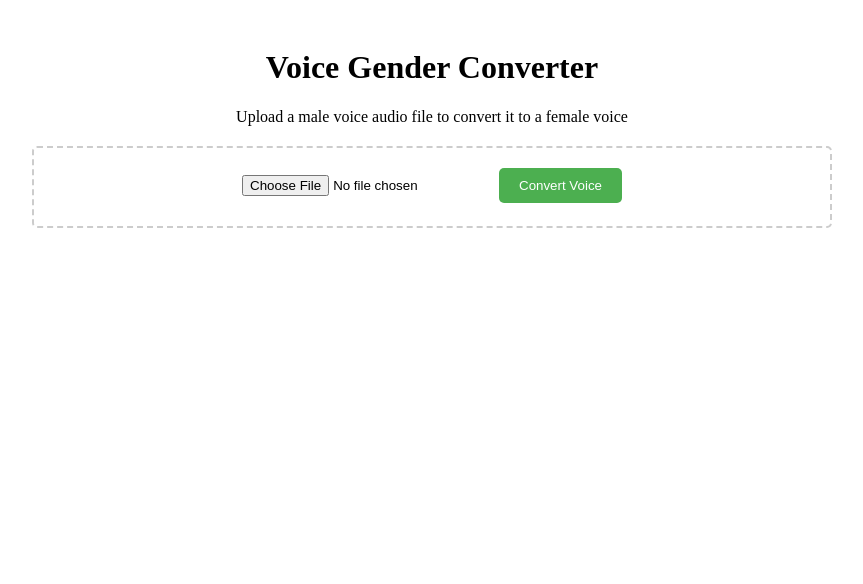
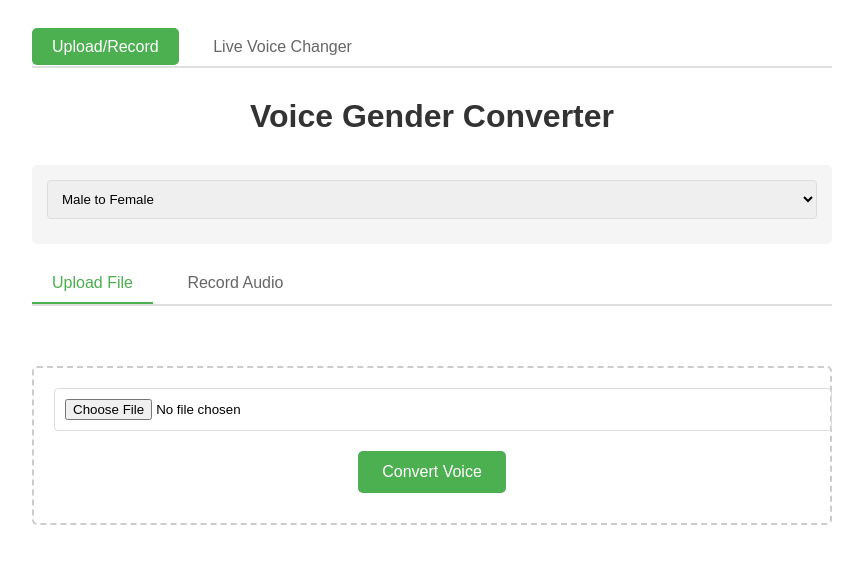
Before and after one commit to Pravinlsiye/voice-gender-converter, a Flask app: page / in a window 1280 px wide. Shown: the top 584 px of the page, without its empty margins (208-1071 px from the left). Run offline with Flask 3, Linux system fonts and the light colour scheme.

Commit message:
Implement audio processing features: add file cleanup, pitch shifting, and live voice changer functionality

```diff
--- a/app.py
+++ b/app.py
@@ -4,6 +4,8 @@ from werkzeug.utils import secure_filename
 import librosa
 import soundfile as sf
 import numpy as np
+from datetime import datetime, timedelta
+import shutil
 
 app = Flask(__name__)
 
@@ -11,6 +13,7 @@ app = Flask(__name__)
 UPLOAD_FOLDER = 'uploads'
 CONVERTED_FOLDER = 'converted'
 ALLOWED_EXTENSIONS = {'wav', 'mp3', 'ogg'}
+FILE_LIFETIME_HOURS = 24  # Files older than this will be deleted
 
 app.config['UPLOAD_FOLDER'] = UPLOAD_FOLDER
 app.config['CONVERTED_FOLDER'] = CONVERTED_FOLDER
@@ -23,40 +26,61 @@ def ensure_directories():
     os.makedirs(UPLOAD_FOLDER, exist_ok=True)
     os.makedirs(CONVERTED_FOLDER, exist_ok=True)
 
-def process_audio(input_path, output_path):
-    # Load the audio file
+def cleanup_old_files():
+    cutoff_time = datetime.now() - timedelta(hours=FILE_LIFETIME_HOURS)
+    for folder in [UPLOAD_FOLDER, CONVERTED_FOLDER]:
+        if os.path.exists(folder):
+            for filename in os.listdir(folder):
+                filepath = os.path.join(folder, filename)
+                file_time = datetime.fromtimestamp(os.path.getctime(filepath))
+                if file_time < cutoff_time:
+                    os.remove(filepath)
+
+def process_audio(input_path, output_path, conversion_type='male_to_female', pitch_shift=None):
     y, sr = librosa.load(input_path)
 
-    # Pitch shift up by 4 semitones (adjust this value as needed)
-    y_shifted = librosa.effects.pitch_shift(y, sr=sr, n_steps=4)
+    if pitch_shift is not None:
+        n_steps = float(pitch_shift)
+    else:
+        n_steps = 4 if conversion_type == 'male_to_female' else -4
 
-    # Save the processed audio
+    y_shifted = librosa.effects.pitch_shift(y, sr=sr, n_steps=n_steps)
     sf.write(output_path, y_shifted, sr)
 
 @app.route('/')
 def index():
+    cleanup_old_files()
     return render_template('index.html')
+
+@app.route('/live')
+def live():
+    return render_template('live.html')
 
 @app.route('/upload', methods=['POST'])
 def upload_file():
     ensure_directories()
+    cleanup_old_files()
 
     if 'audio' not in request.files:
         return jsonify({'error': 'No file part'}), 400
 
     file = request.files['audio']
+    conversion_type = request.form.get('conversion_type', 'male_to_female')
+    custom_pitch = request.form.get('custom_pitch')
+
     if file.filename == '':
         return jsonify({'error': 'No selected file'}), 400
 
     if file and allowed_file(file.filename):
         filename = secure_filename(file.filename)
+        timestamp = datetime.now().strftime('%Y%m%d_%H%M%S')
         input_path = os.path.join(app.config['UPLOAD_FOLDER'], filename)
-        output_filename = f'converted_{filename}'
+        output_filename = f'converted_{timestamp}_{filename}'
         output_path = os.path.join(app.config['CONVERTED_FOLDER'], output_filename)
 
         try:
             file.save(input_path)
-            process_audio(input_path, output_path)
+            process_audio(input_path, output_path, conversion_type, custom_pitch)
 
             return jsonify({
                 'message': 'File processed successfully',
@@ -67,6 +91,14 @@ def upload_file():
 
     return jsonify({'error': 'Invalid file type'}), 400
 
+@app.route('/cleanup', methods=['POST'])
+def cleanup():
+    try:
+        cleanup_old_files()
+        return jsonify({'message': 'Cleanup completed successfully'})
+    except Exception as e:
+        return jsonify({'error': str(e)}), 500
+
 @app.route('/converted/<filename>')
 def converted_file(filename):
     return send_from_directory(app.config['CONVERTED_FOLDER'], filename)
--- a/static/script.js
+++ b/static/script.js
@@ -1,9 +1,45 @@
+// Global variables for recording
+let mediaRecorder;
+let audioChunks = [];
+let recordedBlob;
+
+// Function to toggle between tabs
+function showTab(tabName) {
+    // Hide all tab contents
+    document.querySelectorAll('.tab-content').forEach(tab => {
+        tab.style.display = 'none';
+    });
+
+    // Remove active class from all tab buttons
+    document.querySelectorAll('.tab-button').forEach(button => {
+        button.classList.remove('active');
+    });
+
+    // Show the selected tab content and set active class
+    document.getElementById(tabName + 'Tab').style.display = 'block';
+    document.querySelector(`.tab-button[onclick="showTab('${tabName}')"]`).classList.add('active');
+}
+
+// Function to toggle custom pitch control visibility
+function toggleCustomPitch() {
+    const conversionType = document.getElementById('conversionType').value;
+    const customPitchControl = document.getElementById('customPitchControl');
+
+    if (conversionType === 'custom') {
+        customPitchControl.style.display = 'block';
+    } else {
+        customPitchControl.style.display = 'none';
+    }
+}
+
+// Function to upload and process audio file
 async function uploadAudio() {
     const fileInput = document.getElementById('audioFile');
     const resultDiv = document.getElementById('result');
     const errorDiv = document.getElementById('error');
     const audioPlayer = document.getElementById('audioPlayer');
     const downloadLink = document.getElementById('downloadLink');
+    const conversionType = document.getElementById('conversionType').value;
 
     if (!fileInput.files.length) {
         showError('Please select a file first');
@@ -12,6 +48,12 @@ async function uploadAudio() {
 
     const formData = new FormData();
     formData.append('audio', fileInput.files[0]);
+    formData.append('conversion_type', conversionType);
+
+    // Add custom pitch if selected
+    if (conversionType === 'custom') {
+        formData.append('custom_pitch', document.getElementById('customPitch').value);
+    }
 
     try {
         const response = await fetch('/upload', {
@@ -37,9 +79,138 @@ async function uploadAudio() {
     }
 }
 
+// Function to start/stop recording
+async function toggleRecording() {
+    const recordButton = document.getElementById('recordButton');
+    const recordingStatus = document.getElementById('recordingStatus');
+    const recordedAudio = document.getElementById('recordedAudio');
+    const convertRecording = document.getElementById('convertRecording');
+
+    // If not currently recording, start recording
+    if (recordButton.textContent === 'Start Recording') {
+        try {
+            const stream = await navigator.mediaDevices.getUserMedia({ audio: true });
+
+            // Reset audio chunks
+            audioChunks = [];
+
+            // Create media recorder
+            mediaRecorder = new MediaRecorder(stream);
+
+            // Event handler for data available
+            mediaRecorder.ondataavailable = (event) => {
+                audioChunks.push(event.data);
+            };
+
+            // Event handler for when recording stops
+            mediaRecorder.onstop = () => {
+                // Create blob from audio chunks
+                recordedBlob = new Blob(audioChunks, { type: 'audio/wav' });
+
+                // Create URL for the blob
+                const audioURL = URL.createObjectURL(recordedBlob);
+
+                // Set audio source and display
+                recordedAudio.src = audioURL;
+                recordedAudio.style.display = 'block';
+                convertRecording.style.display = 'block';
+
+                // Update status
+                recordingStatus.textContent = 'Recording complete';
+                recordingStatus.style.color = 'green';
+
+                // Stop all tracks in the stream
+                stream.getTracks().forEach(track => track.stop());
+            };
+
+            // Start recording
+            mediaRecorder.start();
+
+            // Update UI
+            recordButton.textContent = 'Stop Recording';
+            recordingStatus.textContent = 'Recording in progress...';
+            recordingStatus.style.color = 'red';
+            recordedAudio.style.display = 'none';
+            convertRecording.style.display = 'none';
+
+        } catch (error) {
+            showError('Error accessing microphone: ' + error.message);
+        }
+    } else {
+        // Stop recording
+        if (mediaRecorder && mediaRecorder.state !== 'inactive') {
+            mediaRecorder.stop();
+            recordButton.textContent = 'Start Recording';
+        }
+    }
+}
+
+// Function to convert recorded audio
+async function convertRecording() {
+    if (!recordedBlob) {
+        showError('No recording available');
+        return;
+    }
+
+    const resultDiv = document.getElementById('result');
+    const errorDiv = document.getElementById('error');
+    const audioPlayer = document.getElementById('audioPlayer');
+    const downloadLink = document.getElementById('downloadLink');
+    const conversionType = document.getElementById('conversionType').value;
+
+    const formData = new FormData();
+    formData.append('audio', recordedBlob, 'recording.wav');
+    formData.append('conversion_type', conversionType);
+
+    // Add custom pitch if selected
+    if (conversionType === 'custom') {
+        formData.append('custom_pitch', document.getElementById('customPitch').value);
+    }
+
+    try {
+        const response = await fetch('/upload', {
+            method: 'POST',
+            body: formData
+        });
+
+        const data = await response.json();
+
+        if (response.ok) {
+            const audioUrl = `/converted/${data.filename}`;
+            audioPlayer.src = audioUrl;
+            downloadLink.href = audioUrl;
+            downloadLink.download = data.filename;
+
+            resultDiv.style.display = 'block';
+            errorDiv.style.display = 'none';
+        } else {
+            showError(data.error);
+        }
+    } catch (error) {
+        showError('An error occurred during conversion');
+    }
+}
+
+// Function to display error messages
 function showError(message) {
     const errorDiv = document.getElementById('error');
     errorDiv.textContent = message;
     errorDiv.style.display = 'block';
     document.getElementById('result').style.display = 'none';
 }
+
+// Update pitch value display when slider changes
+function updatePitchValue() {
+    document.getElementById('pitchValue').textContent = document.getElementById('customPitch').value;
+}
+
+// Initialize event listeners when DOM is loaded
+document.addEventListener('DOMContentLoaded', function() {
+    // Set up event listeners
+    document.getElementById('recordButton').addEventListener('click', toggleRecording);
+    document.getElementById('convertRecording').addEventListener('click', convertRecording);
+    document.getElementById('customPitch').addEventListener('input', updatePitchValue);
+
+    // Initialize pitch value display
+    updatePitchValue();
+});
--- a/static/style.css
+++ b/static/style.css
@@ -1,53 +1,224 @@
+/* Main container and layout */
 .container {
     max-width: 800px;
     margin: 0 auto;
     padding: 20px;
-    text-align: center;
+    font-family: Arial, sans-serif;
 }
 
-.upload-container {
+/* Navigation menu */
+.nav-menu {
+    margin-bottom: 30px;
+    padding: 10px 0;
+    border-bottom: 2px solid #e0e0e0;
+}
+
+.nav-menu a {
+    text-decoration: none;
+    color: #666;
+    padding: 10px 20px;
+    margin-right: 10px;
+    border-radius: 5px;
+    transition: all 0.3s ease;
+}
+
+.nav-menu a.active {
+    background-color: #4CAF50;
+    color: white;
+}
+
+.nav-menu a:hover {
+    background-color: #45a049;
+    color: white;
+}
+
+/* Headings */
+h1 {
+    text-align: center;
+    color: #333;
+    margin-bottom: 30px;
+}
+
+/* Conversion options */
+.conversion-options {
     margin: 20px 0;
-    padding: 20px;
-    border: 2px dashed #ccc;
+    padding: 15px;
+    background-color: #f5f5f5;
     border-radius: 5px;
 }
 
-.file-input {
+#conversionType {
+    width: 100%;
+    padding: 10px;
+    border: 1px solid #ddd;
+    border-radius: 4px;
     margin-bottom: 10px;
 }
 
-.upload-button {
+#customPitchControl {
+    margin-top: 15px;
+    padding: 10px;
+    background-color: white;
+    border-radius: 4px;
+}
+
+#customPitch {
+    width: 100%;
+    margin: 10px 0;
+}
+
+/* Tabs */
+.tabs {
+    margin: 20px 0;
+    border-bottom: 2px solid #e0e0e0;
+}
+
+.tab-button {
+    padding: 10px 20px;
+    margin-right: 10px;
+    border: none;
+    background: none;
+    cursor: pointer;
+    font-size: 16px;
+    color: #666;
+    transition: all 0.3s ease;
+}
+
+.tab-button.active {
+    color: #4CAF50;
+    border-bottom: 2px solid #4CAF50;
+}
+
+.tab-button:hover {
+    color: #45a049;
+}
+
+/* Tab content */
+.tab-content {
+    padding: 20px 0;
+}
+
+/* Upload container */
+.upload-container {
+    border: 2px dashed #ccc;
+    padding: 20px;
+    text-align: center;
+    border-radius: 5px;
+    margin: 20px 0;
+}
+
+/* Record container */
+.record-container {
+    text-align: center;
+    margin: 20px 0;
+}
+
+/* Buttons */
+.action-button {
     background-color: #4CAF50;
     color: white;
-    padding: 10px 20px;
+    padding: 12px 24px;
     border: none;
     border-radius: 5px;
     cursor: pointer;
+    font-size: 16px;
+    margin: 10px 0;
+    transition: background-color 0.3s ease;
 }
 
-.upload-button:hover {
+.action-button:hover {
     background-color: #45a049;
 }
 
+/* Recording status */
+#recordingStatus {
+    margin: 10px 0;
+    color: #666;
+    font-style: italic;
+}
+
+/* Audio player */
+audio {
+    width: 100%;
+    margin: 10px 0;
+}
+
+/* Result container */
 .result-container {
-    margin-top: 20px;
+    margin: 20px 0;
+    padding: 20px;
+    background-color: #f5f5f5;
+    border-radius: 5px;
+    text-align: center;
 }
 
 .download-button {
     display: inline-block;
-    background-color: #008CBA;
+    background-color: #2196F3;
     color: white;
     padding: 10px 20px;
     text-decoration: none;
     border-radius: 5px;
     margin-top: 10px;
+    transition: background-color 0.3s ease;
 }
 
 .download-button:hover {
-    background-color: #007399;
+    background-color: #1976D2;
 }
 
+/* Error message */
 .error-message {
-    color: red;
-    margin-top: 10px;
+    color: #f44336;
+    padding: 10px;
+    margin: 10px 0;
+    background-color: #ffebee;
+    border-radius: 4px;
+    text-align: center;
 }
+
+/* File input styling */
+input[type="file"] {
+    display: block;
+    width: 100%;
+    padding: 10px;
+    margin-bottom: 10px;
+    border: 1px solid #ddd;
+    border-radius: 4px;
+}
+
+/* Range input styling */
+input[type="range"] {
+    -webkit-appearance: none;
+    width: 100%;
+    height: 8px;
+    border-radius: 4px;
+    background: #ddd;
+    outline: none;
+}
+
+input[type="range"]::-webkit-slider-thumb {
+    -webkit-appearance: none;
+    width: 20px;
+    height: 20px;
+    border-radius: 50%;
+    background: #4CAF50;
+    cursor: pointer;
+}
+
+/* Responsive design */
+@media (max-width: 600px) {
+    .container {
+        padding: 10px;
+    }
+
+    .nav-menu a {
+        display: block;
+        margin-bottom: 5px;
+    }
+
+    .tab-button {
+        width: 100%;
+        margin-bottom: 5px;
+    }
+}
--- a/templates/index.html
+++ b/templates/index.html
@@ -8,12 +8,46 @@
 </head>
 <body>
     <div class="container">
+        <nav class="nav-menu">
+            <a href="/" class="active">Upload/Record</a>
+            <a href="/live">Live Voice Changer</a>
+        </nav>
+
         <h1>Voice Gender Converter</h1>
-        <p>Upload a male voice audio file to convert it to a female voice</p>
 
-        <div class="upload-container">
-            <input type="file" id="audioFile" accept=".wav,.mp3,.ogg" class="file-input">
-            <button onclick="uploadAudio()" class="upload-button">Convert Voice</button>
+        <div class="conversion-options">
+            <select id="conversionType" onchange="toggleCustomPitch()">
+                <option value="male_to_female">Male to Female</option>
+                <option value="female_to_male">Female to Male</option>
+                <option value="custom">Custom Pitch</option>
+            </select>
+
+            <div id="customPitchControl" style="display: none;">
+                <label for="customPitch">Pitch Adjustment (-12 to 12):</label>
+                <input type="range" id="customPitch" min="-12" max="12" value="0" step="0.5">
+                <span id="pitchValue">0</span>
+            </div>
+        </div>
+
+        <div class="tabs">
+            <button class="tab-button active" onclick="showTab('upload')">Upload File</button>
+            <button class="tab-button" onclick="showTab('record')">Record Audio</button>
+        </div>
+
+        <div id="uploadTab" class="tab-content">
+            <div class="upload-container">
+                <input type="file" id="audioFile" accept=".wav,.mp3,.ogg">
+                <button onclick="uploadAudio()" class="action-button">Convert Voice</button>
+            </div>
+        </div>
+
+        <div id="recordTab" class="tab-content" style="display: none;">
+            <div class="record-container">
+                <button id="recordButton" class="action-button">Start Recording</button>
+                <div id="recordingStatus"></div>
+                <audio id="recordedAudio" controls style="display: none;"></audio>
+                <button id="convertRecording" class="action-button" style="display: none;">Convert Recording</button>
+            </div>
         </div>
 
         <div id="result" class="result-container" style="display: none;">
```
Also changed, not shown: static/live.js (added, +177 -0 lines), templates/live.html (added, +39 -0 lines), 1 other file.
